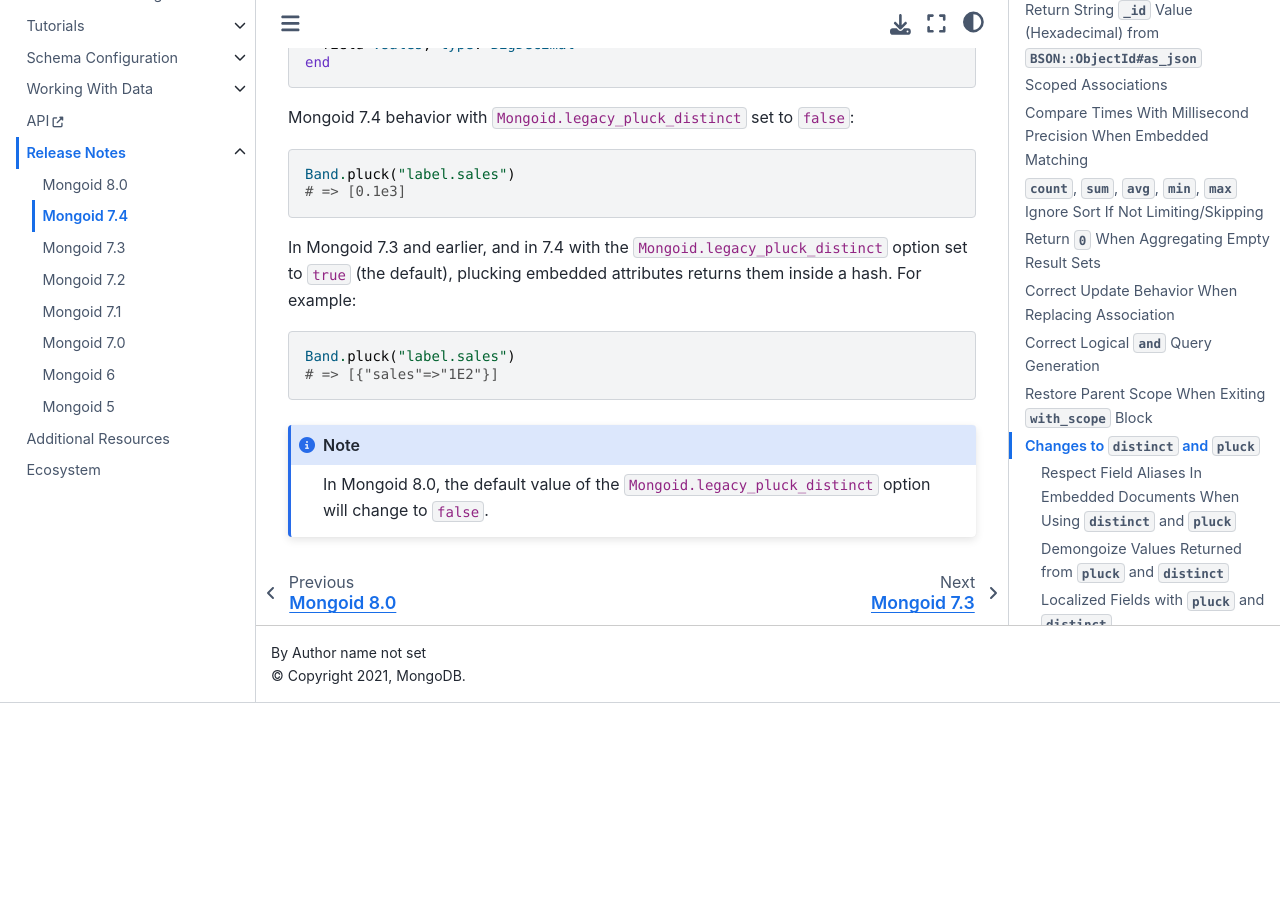
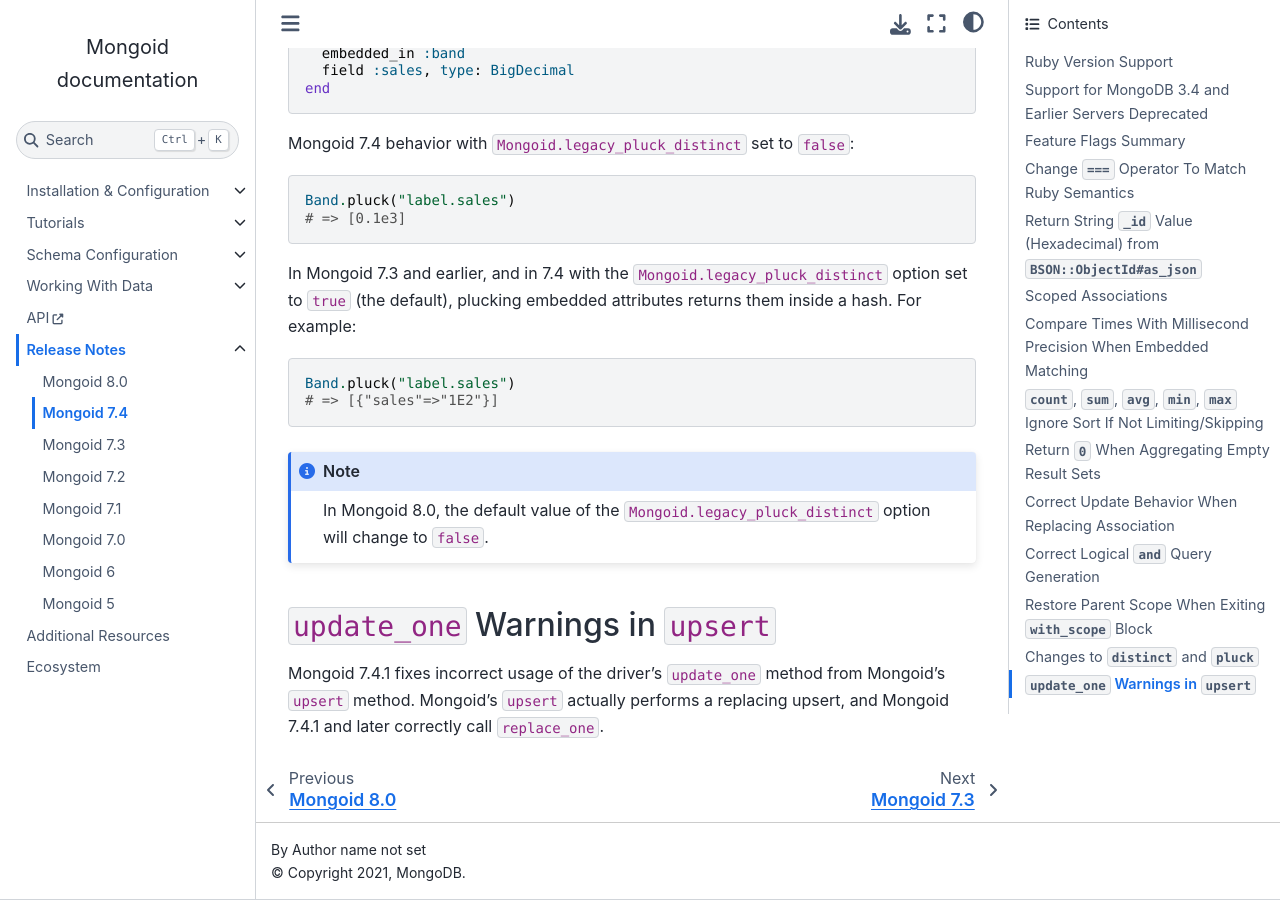
Before and after one commit to i80and/docs-mongoid, a Sphinx documentation site: the page built from docs/release-notes/mongoid-7.4.txt, in a window 1280 px wide and 900 px high, scrolled down 11648 px. Built offline with Sphinx 7.4.7 and the Sphinx Book theme 1.1.4, drawn with Linux system fonts in a browser that asks for light colours; before the commit the page ends 12351 px from its top, so only the background shows below that; some of the changed text lies outside the part shown.

Commit message:
Fix MONGOID-5366 #upsert misuses #update_one  (#5294)
* Fix MONGOID-5366 #upsert misuses #update_one

* add release notes documentation

Co-authored-by: Oleg Pudeyev <code@olegp.name>

```diff
--- a/docs/release-notes/mongoid-7.4.txt
+++ b/docs/release-notes/mongoid-7.4.txt
@@ -572,3 +572,11 @@ inside a hash. For example:
 
   In Mongoid 8.0, the default value of the ``Mongoid.legacy_pluck_distinct`` option will
   change to ``false``.
+
+
+``update_one`` Warnings in ``upsert``
+-------------------------------------
+
+Mongoid 7.4.1 fixes incorrect usage of the driver's ``update_one`` method from
+Mongoid's ``upsert`` method. Mongoid's ``upsert`` actually performs a
+replacing upsert, and Mongoid 7.4.1 and later correctly call ``replace_one``.
```
Also changed, not shown: docs/release-notes/mongoid-7.5.txt (+8 -0 lines).
